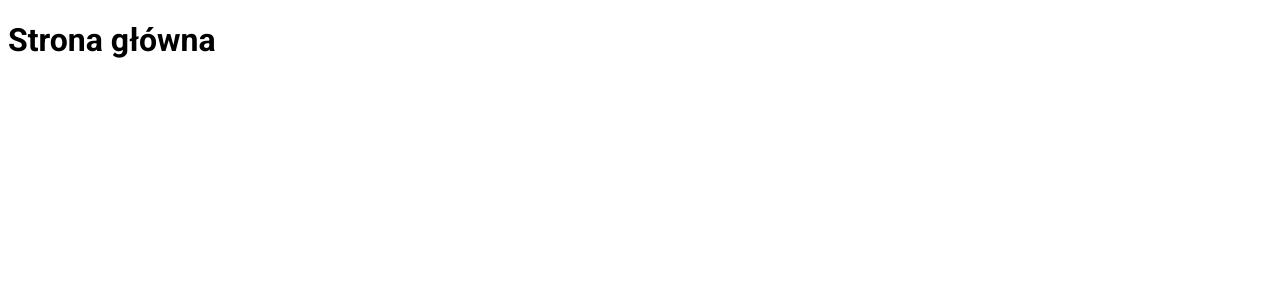
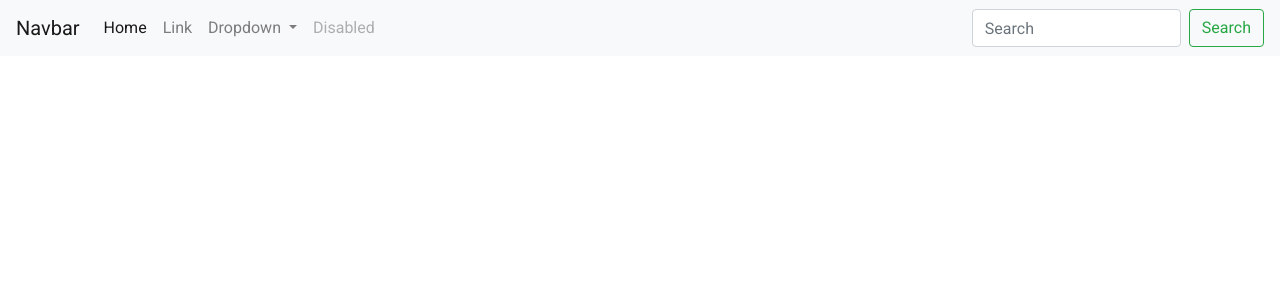
Before and after one commit to Skyterix1991/SadSkyWeb, an Angular app: page / in a window 1280 px wide. Shown: the top 300 px of the page. Built offline with nearby package versions, Linux system fonts and the light colour scheme.

Commit message:
Bootstrap import

```diff
--- a/angular.json
+++ b/angular.json
@@ -24,7 +24,8 @@
               "src/assets"
             ],
             "styles": [
-              "src/styles.css"
+              "src/styles.css",
+              "node_modules/bootstrap/dist/css/bootstrap.min.css"
             ],
             "scripts": []
           },
--- a/src/app/app.component.html
+++ b/src/app/app.component.html
@@ -1 +1,37 @@
-<h1>Strona główna</h1>
+<nav class="navbar navbar-expand-lg navbar-light bg-light">
+  <a class="navbar-brand" href="#">Navbar</a>
+  <button class="navbar-toggler" type="button" data-toggle="collapse" data-target="#navbarSupportedContent"
+          aria-controls="navbarSupportedContent" aria-expanded="false" aria-label="Toggle navigation">
+    <span class="navbar-toggler-icon"></span>
+  </button>
+
+  <div class="collapse navbar-collapse" id="navbarSupportedContent">
+    <ul class="navbar-nav mr-auto">
+      <li class="nav-item active">
+        <a class="nav-link" href="#">Home <span class="sr-only">(current)</span></a>
+      </li>
+      <li class="nav-item">
+        <a class="nav-link" href="#">Link</a>
+      </li>
+      <li class="nav-item dropdown">
+        <a class="nav-link dropdown-toggle" href="#" id="navbarDropdown" role="button" data-toggle="dropdown"
+           aria-haspopup="true" aria-expanded="false">
+          Dropdown
+        </a>
+        <div class="dropdown-menu" aria-labelledby="navbarDropdown">
+          <a class="dropdown-item" href="#">Action</a>
+          <a class="dropdown-item" href="#">Another action</a>
+          <div class="dropdown-divider"></div>
+          <a class="dropdown-item" href="#">Something else here</a>
+        </div>
+      </li>
+      <li class="nav-item">
+        <a class="nav-link disabled" href="#">Disabled</a>
+      </li>
+    </ul>
+    <form class="form-inline my-2 my-lg-0">
+      <input class="form-control mr-sm-2" type="search" placeholder="Search" aria-label="Search">
+      <button class="btn btn-outline-success my-2 my-sm-0" type="submit">Search</button>
+    </form>
+  </div>
+</nav>
```
